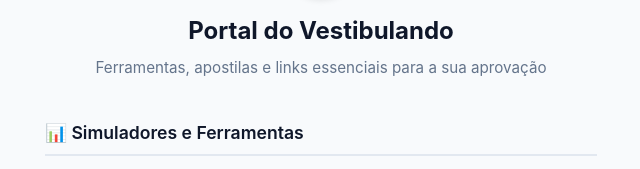
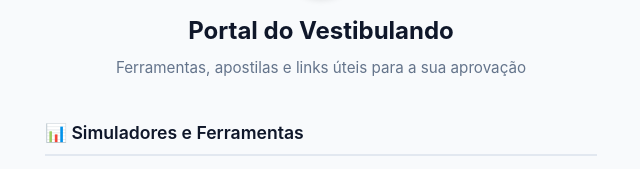
Before and after one commit to vinicius-simioni/responsabilidade-social, a plain HTML site: page index.html in a window 1280 px wide. Shown: the part 139-308 px from the top of the page, 319-959 px from the left. Drawn offline with Linux system fonts and the light colour scheme.

Commit message:
Update index.html

```diff
--- a/index.html
+++ b/index.html
@@ -144,7 +144,7 @@
         <header>
             <div class="avatar-icon">🎓</div>
             <h1>Portal do Vestibulando</h1>
-            <p class="subtitle">Ferramentas, apostilas e links essenciais para a sua aprovação</p>
+            <p class="subtitle">Ferramentas, apostilas e links úteis para a sua aprovação</p>
         </header>
 
         <main>
```
